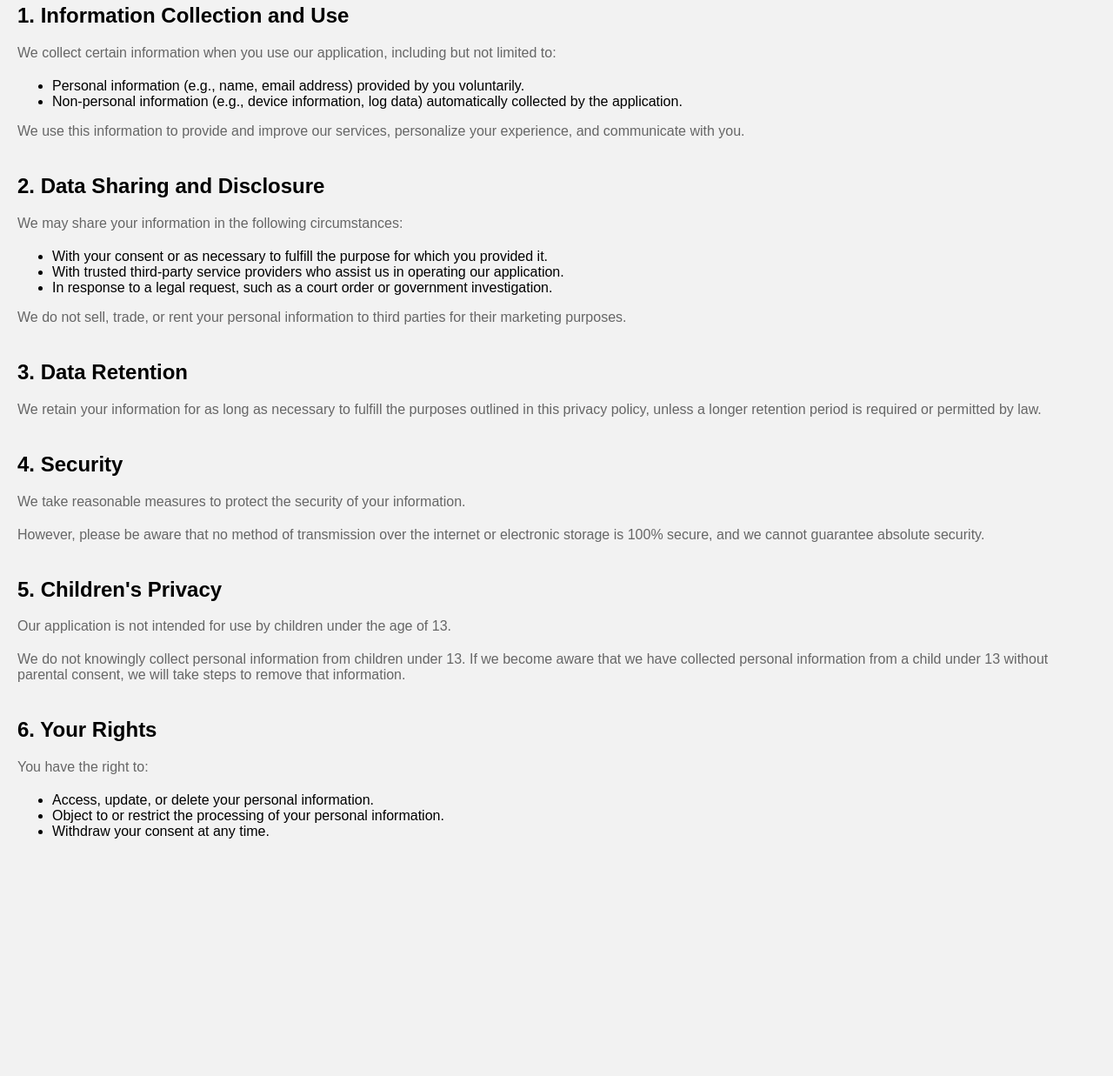
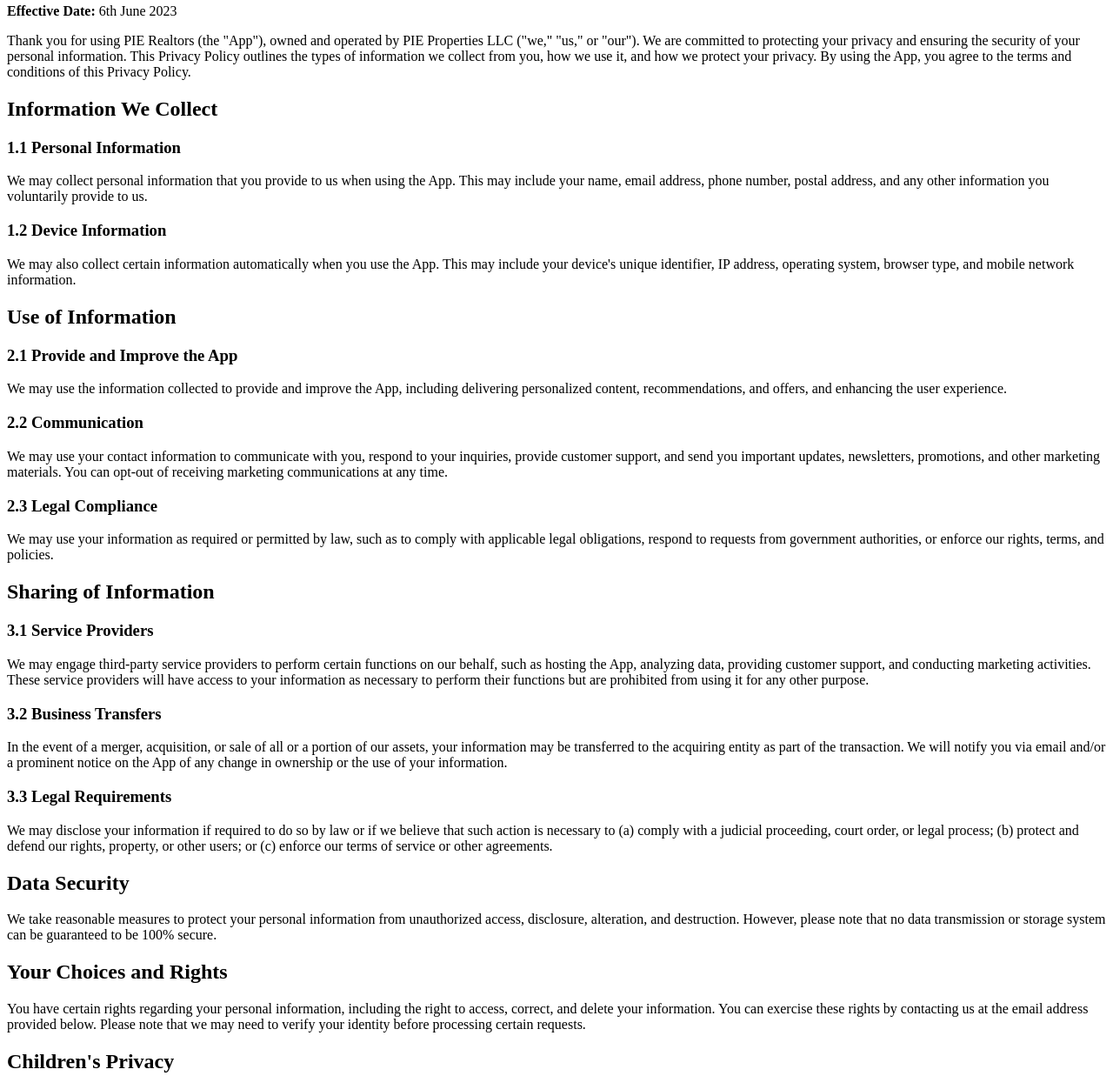
Before and after one commit to Seenorator/privacy, a plain HTML site: page index.html in a window 1280 px wide. Shown: the part 76-1313 px from the top of the page at 87% size. Before the commit the page ends 1081 px from the top, so only its background shows below. Drawn offline with Linux system fonts and the light colour scheme.

Commit message:
Update privacy policy as per the provided by client text file

```diff
--- a/index.html
+++ b/index.html
@@ -2,73 +2,58 @@
 <html>
 <head>
   <title>Privacy Policy</title>
-  <style>
-    /* CSS styles go here */
-    body {
-      font-family: Arial, sans-serif;
-      background-color: #f2f2f2;
-      margin: 20px;
-    }
-
-    h1 {
-      color: #333;
-    }
-
-    p {
-      color: #666;
-      margin-bottom: 20px;
-    }
-
-    .section {
-      margin-bottom: 40px;
-    }
-  </style>
 </head>
 <body>
   <h1>Privacy Policy</h1>
+  <p><strong>Effective Date:</strong> 6th June 2023</p>
 
-  <div class="section">
-    <h2>1. Information Collection and Use</h2>
-    <p>We collect certain information when you use our application, including but not limited to:</p>
-    <ul>
-      <li>Personal information (e.g., name, email address) provided by you voluntarily.</li>
-      <li>Non-personal information (e.g., device information, log data) automatically collected by the application.</li>
-    </ul>
-    <p>We use this information to provide and improve our services, personalize your experience, and communicate with you.</p>
-  </div>
+  <p>Thank you for using PIE Realtors (the "App"), owned and operated by PIE Properties LLC ("we," "us," or "our"). We are committed to protecting your privacy and ensuring the security of your personal information. This Privacy Policy outlines the types of information we collect from you, how we use it, and how we protect your privacy. By using the App, you agree to the terms and conditions of this Privacy Policy.</p>
 
-  <div class="section">
-    <h2>2. Data Sharing and Disclosure</h2>
-    <p>We may share your information in the following circumstances:</p>
-    <ul>
-      <li>With your consent or as necessary to fulfill the purpose for which you provided it.</li>
-      <li>With trusted third-party service providers who assist us in operating our application.</li>
-      <li>In response to a legal request, such as a court order or government investigation.</li>
-    </ul>
-    <p>We do not sell, trade, or rent your personal information to third parties for their marketing purposes.</p>
-  </div>
+  <h2>Information We Collect</h2>
 
-  <div class="section">
-    <h2>3. Data Retention</h2>
-    <p>We retain your information for as long as necessary to fulfill the purposes outlined in this privacy policy, unless a longer retention period is required or permitted by law.</p>
-  </div>
+  <h3>1.1 Personal Information</h3>
+  <p>We may collect personal information that you provide to us when using the App. This may include your name, email address, phone number, postal address, and any other information you voluntarily provide to us.</p>
 
-  <div class="section">
-    <h2>4. Security</h2>
-    <p>We take reasonable measures to protect the security of your information.</p>
-    <p>However, please be aware that no method of transmission over the internet or electronic storage is 100% secure, and we cannot guarantee absolute security.</p>
-  </div>
+  <h3>1.2 Device Information</h3>
+  <p>We may also collect certain information automatically when you use the App. This may include your device's unique identifier, IP address, operating system, browser type, and mobile network information.</p>
 
-  <div class="section">
-    <h2>5. Children's Privacy</h2>
-    <p>Our application is not intended for use by children under the age of 13.</p>
-    <p>We do not knowingly collect personal information from children under 13. If we become aware that we have collected personal information from a child under 13 without parental consent, we will take steps to remove that information.</p>
-  </div>
+  <h2>Use of Information</h2>
 
-  <div class="section">
-    <h2>6. Your Rights</h2>
-    <p>You have the right to:</p>
-    <ul>
-      <li>Access, update, or delete your personal information.</li>
-      <li>Object to or restrict the processing of your personal information.</li>
-      <li>Withdraw your consent at any time.</li
+  <h3>2.1 Provide and Improve the App</h3>
+  <p>We may use the information collected to provide and improve the App, including delivering personalized content, recommendations, and offers, and enhancing the user experience.</p>
+
+  <h3>2.2 Communication</h3>
+  <p>We may use your contact information to communicate with you, respond to your inquiries, provide customer support, and send you important updates, newsletters, promotions, and other marketing materials. You can opt-out of receiving marketing communications at any time.</p>
+
+  <h3>2.3 Legal Compliance</h3>
+  <p>We may use your information as required or permitted by law, such as to comply with applicable legal obligations, respond to requests from government authorities, or enforce our rights, terms, and policies.</p>
+
+  <h2>Sharing of Information</h2>
+
+  <h3>3.1 Service Providers</h3>
+  <p>We may engage third-party service providers to perform certain functions on our behalf, such as hosting the App, analyzing data, providing customer support, and conducting marketing activities. These service providers will have access to your information as necessary to perform their functions but are prohibited from using it for any other purpose.</p>
+
+  <h3>3.2 Business Transfers</h3>
+  <p>In the event of a merger, acquisition, or sale of all or a portion of our assets, your information may be transferred to the acquiring entity as part of the transaction. We will notify you via email and/or a prominent notice on the App of any change in ownership or the use of your information.</p>
+
+  <h3>3.3 Legal Requirements</h3>
+  <p>We may disclose your information if required to do so by law or if we believe that such action is necessary to (a) comply with a judicial proceeding, court order, or legal process; (b) protect and defend our rights, property, or other users; or (c) enforce our terms of service or other agreements.</p>
+
+  <h2>Data Security</h2>
+
+  <p>We take reasonable measures to protect your personal information from unauthorized access, disclosure, alteration, and destruction. However, please note that no data transmission or storage system can be guaranteed to be 100% secure.</p>
+
+  <h2>Your Choices and Rights</h2>
+
+  <p>You have certain rights regarding your personal information, including the right to access, correct, and delete your information. You can exercise these rights by contacting us at the email address provided below. Please note that we may need to verify your identity before processing certain requests.</p>
+
+  <h2>Children's Privacy</h2>
+
+  <p>The App is not intended for children under the age of 13. We do not knowingly collect personal information from children under the age of 13. If you are a parent or guardian and believe that your child has provided us with personal information, please contact us using the information provided below, and we will take steps to delete such information.</p>
+
+  <h2>Changes to this Privacy Policy</h2>
+
+  <p>We reserve the right to modify this Privacy Policy at any time. If we make material changes to this Privacy Policy, we will notify you by email and/or through a notice on the App.</p>
+
+  </body>
+  </html>
```
